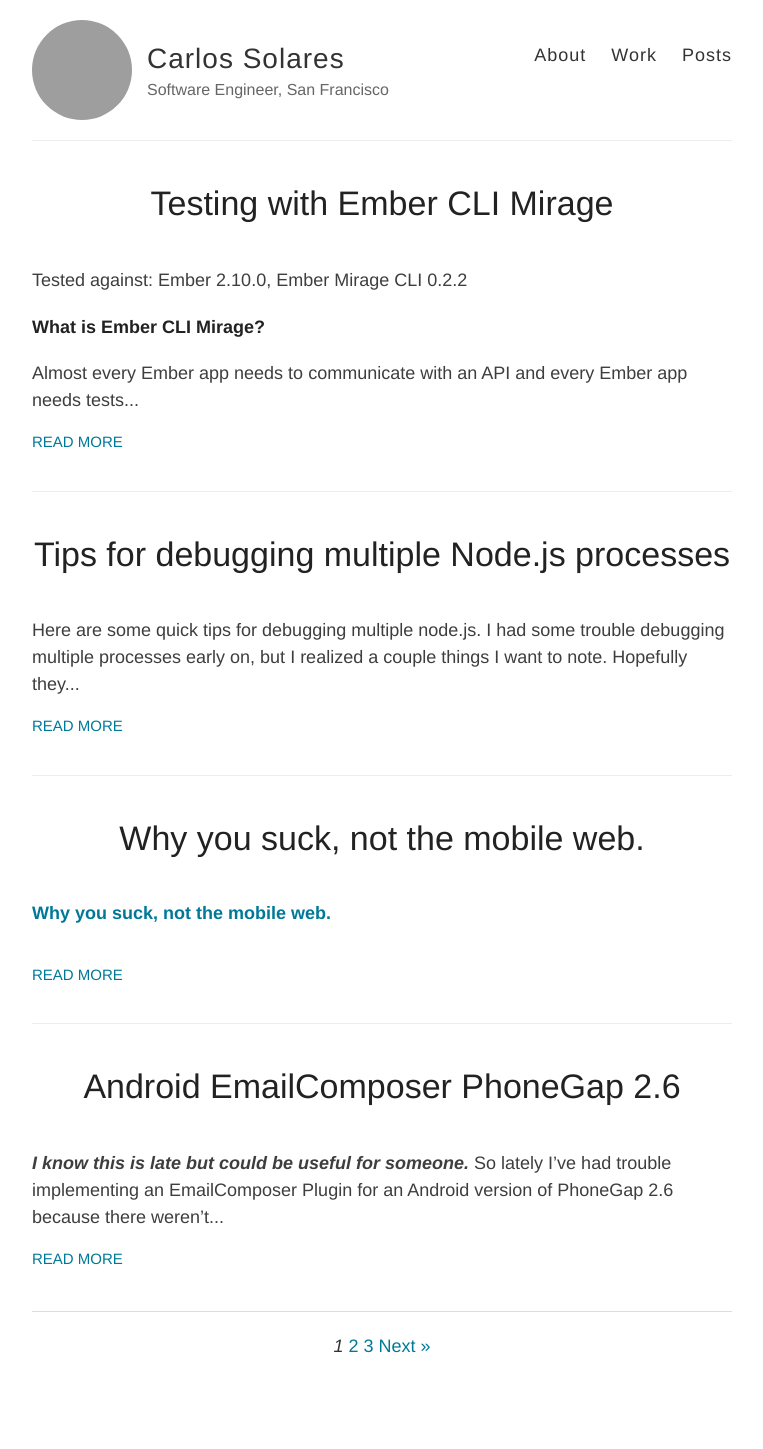
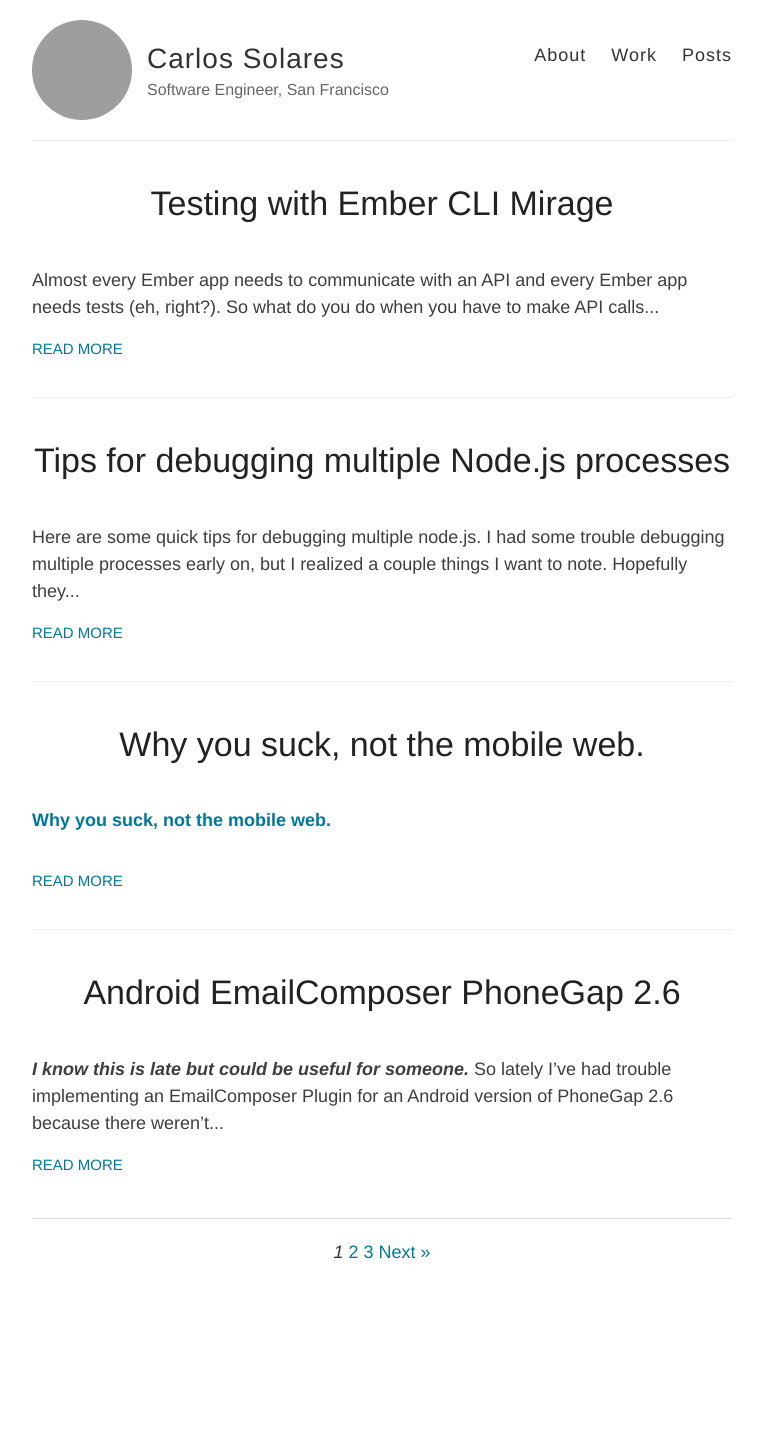
Before and after one commit to carsol/carsol.github.io, a Jekyll site: the page built from index.html, in a window 1280 px wide. Shown: the whole page, without its empty margins (258-1021 px from the left). Built offline with Jekyll 4.4.1, drawn with Linux system fonts in a browser that asks for light colours; a script that is not in the unit is left out; the list of posts is cut into pages by our own code; after the commit the page ends 1355 px from its top, so only the background shows below that; grey boxes are pictures that could not be loaded.

Commit message:
Update 2017-02-01-testing-with-ember-cli-mirage.md

```diff
--- a/_posts/2017-02-01-testing-with-ember-cli-mirage.md
+++ b/_posts/2017-02-01-testing-with-ember-cli-mirage.md
@@ -3,9 +3,6 @@
 title: Testing with Ember CLI Mirage
 ---
 
-Tested against: Ember 2.10.0, Ember Mirage CLI 0.2.2
-
-### What is Ember CLI Mirage?
 Almost every Ember app needs to communicate with an API and every Ember app needs tests (eh, right?). So what do you do when you have to make API calls in your Ember tests?
 
 Ember CLI Mirage can solve this issue in an elegant way. I like to look at it as a mock node server that is primarily used for testing but can also be used by the actual ember app for demonstrating your app!
```
Also changed, not shown: other parts of _posts/2017-02-01-testing-with-ember-cli-mirage.md (+2 -0 lines).
